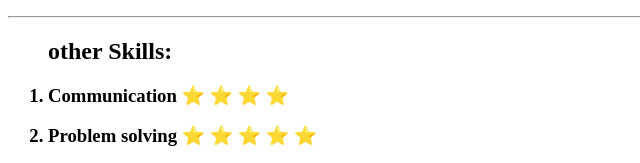
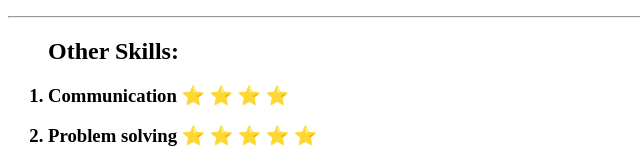
Before and after one commit to 10xXAhmedXx10/Resume, a plain HTML site: page index.html in a window 1280 px wide. Shown: the part 1079-1242 px from the top of the page, 0-640 px from the left. Drawn offline with Linux system fonts and the light colour scheme.

Commit message:
small Update

```diff
--- a/index.html
+++ b/index.html
@@ -29,7 +29,7 @@
 </ul>
 <hr>
 <ol>
-    <h2>other Skills:</h2>
+    <h2>Other Skills:</h2>
 <h3><li>Communication &#11088; &#11088; &#11088; &#11088;</li></h3>
     <h3><li>Problem solving &#11088; &#11088; &#11088; &#11088; &#11088;</li></h3>
     <h3><li>creativity &#11088; &#11088; &#11088; &#11088; &#11088;</li></h3>
```
